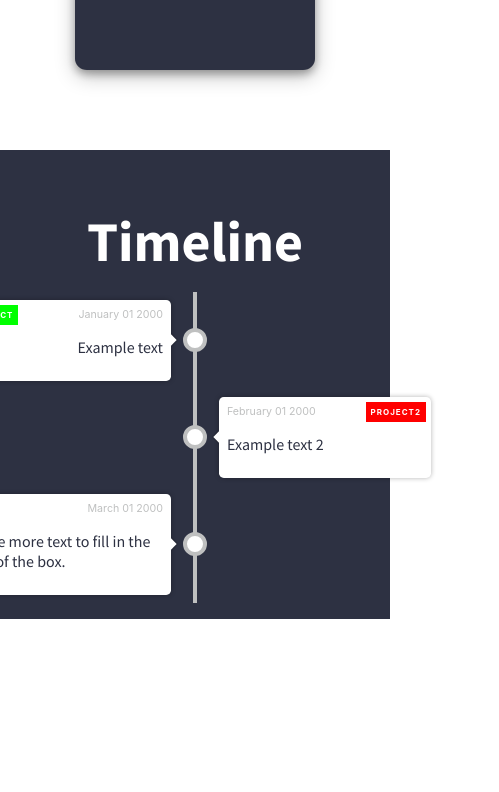
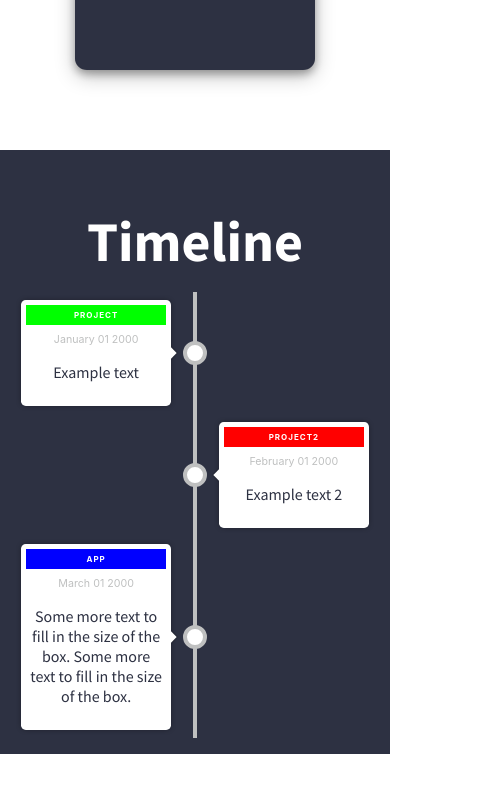
Before and after one commit to granitdula/personal-website, a React (Create React App) app: page / in a window 390 px wide. Shown: the part 2018-2810 px from the top of the page, 499 px wide, since content can reach past the window. Built offline with nearby package versions, Linux system fonts and the light colour scheme.

Commit message:
made timeline graph window size scalable

```diff
--- a/src/components/visualisations/timeline-graph/TimelineGraph.css
+++ b/src/components/visualisations/timeline-graph/TimelineGraph.css
@@ -2,7 +2,7 @@
   display: flex;
   flex-direction: column;
   position: relative;
-  width: 35rem;
+  width: 45rem;
   margin-bottom: 1rem;
 }
 
@@ -23,3 +23,9 @@
   width: 4px;
   height: 50%;
 }
+
+@media only screen and (max-width: 38.4em) {
+  .timeline-graph-container {
+    width: 98%;
+  }
+}
--- a/src/components/visualisations/timeline-item/TimelineItem.css
+++ b/src/components/visualisations/timeline-item/TimelineItem.css
@@ -58,6 +58,7 @@
   color: #2d3142;
   font-size: 12pt;
   font-family: 'Source Sans Pro', sans-serif;
+  text-align: justify;
 }
 
 .timeline-item-content .tag {
@@ -94,3 +95,21 @@
   left: auto;
   right: calc(100% + 0.75rem);;
 }
+
+@media only screen and (max-width: 38.4em) {
+  .timeline-item-content .tag {
+    text-align: center;
+    width: calc(100% - 20px);
+  }
+
+  .timeline-item-content time {
+    text-align: center;
+    margin-top: 25px;
+    width: 100%;
+  }
+
+  .timeline-item-content p {
+    text-align: center;
+    width: 100%;
+  }
+}
--- a/src/resources/component-data/timeline-data.json
+++ b/src/resources/component-data/timeline-data.json
@@ -17,7 +17,7 @@
       }
     },
     {
-      "text": "Some more text to fill in the size of the box.",
+      "text": "Some more text to fill in the size of the box. Some more text to fill in the size of the box.",
       "date": "March 01 2000",
       "category": {
         "tag": "App",
```
